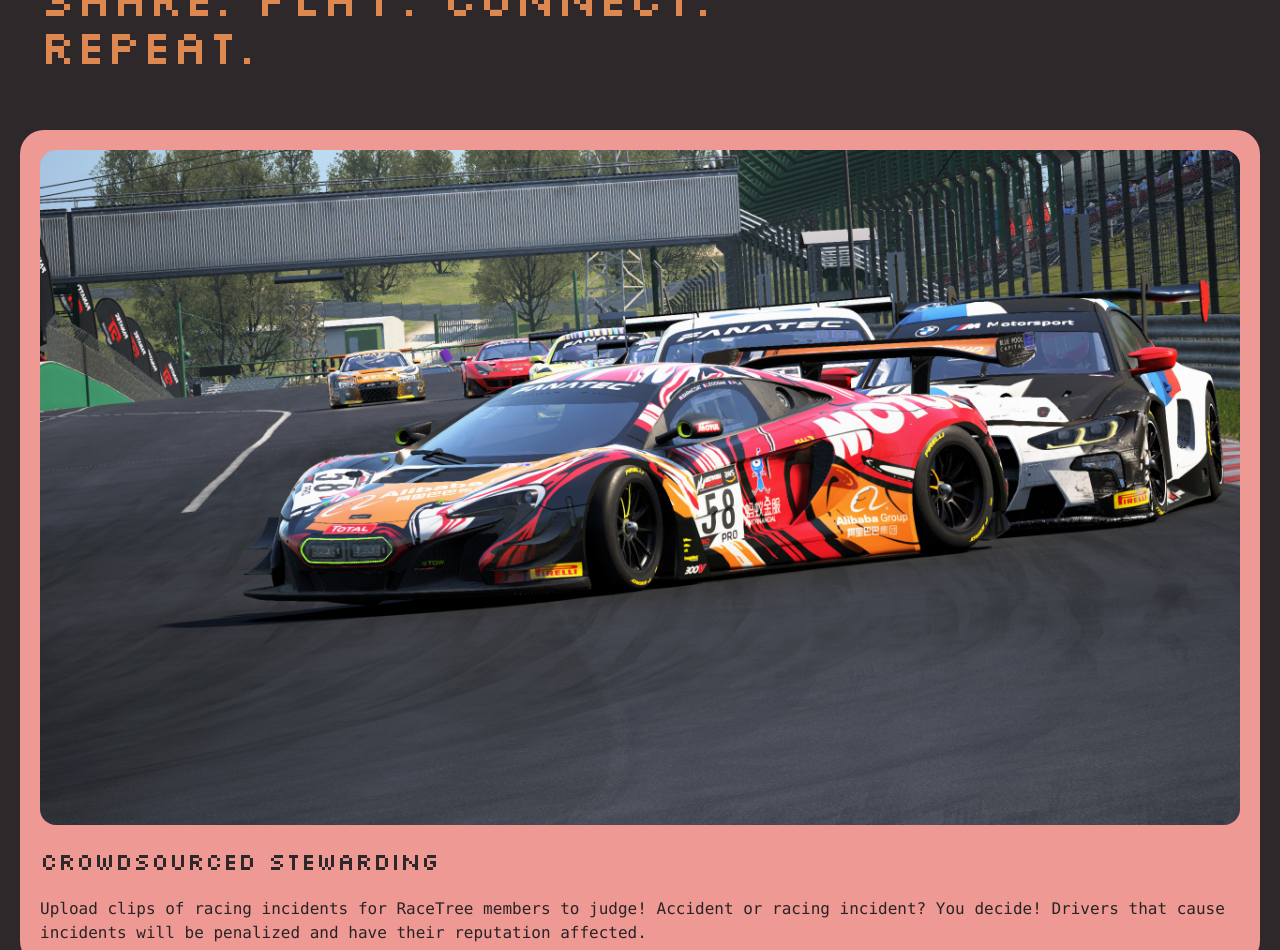
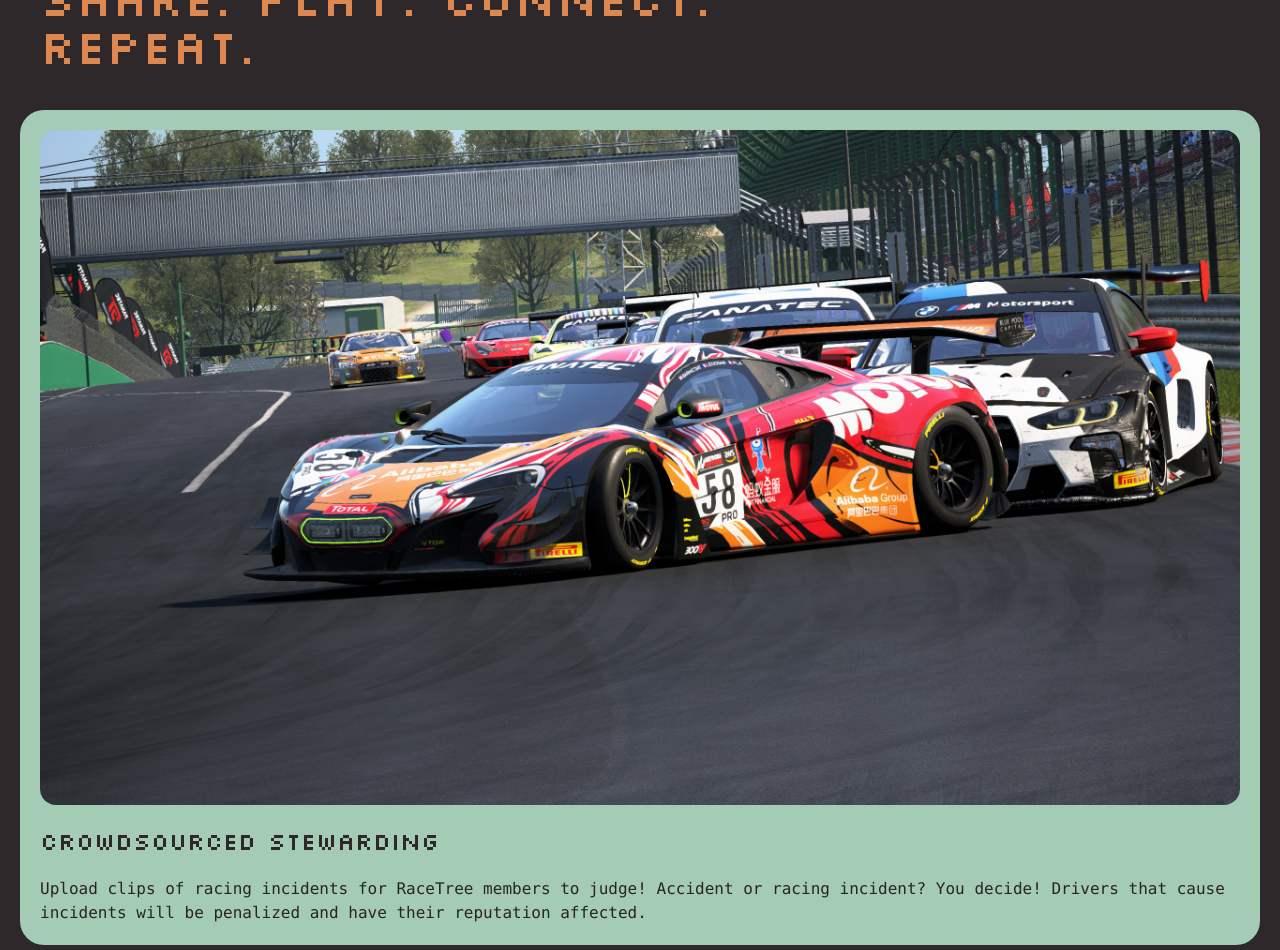
Before and after one commit to lai-kevin/RaceTree-Production, a Next.js app: page / in a window 1280 px wide. Shown: the part 982-1932 px from the top of the page. Built offline with nearby package versions, Linux system fonts and the light colour scheme; what tailwindcss-animated would draw is missing.

Commit message:
feat: homepage feature cards

```diff
--- a/app/page.tsx
+++ b/app/page.tsx
@@ -2,7 +2,9 @@
 import LandingScreen from '@/components/home/landing-screen'
 import Intro from '@/components/home/intro'
 import Footer from '@/components/global/footer'
-import Games from '@/components/home/games'
+import Stewarding from '@/components/home/stewarding'
+import Profiles from '@/components/home/profiles'
+import Represent from '@/components/home/represent'
 
 export default function Home() {
   return (
@@ -11,7 +13,9 @@
         <NavBar />
         <LandingScreen />
         <Intro />
-        <Games />
+        <Stewarding />
+        <Profiles />
+        <Represent />
         <Footer />
       </div>
     </main>
--- a/components/global/footer.tsx
+++ b/components/global/footer.tsx
@@ -4,7 +4,7 @@
     return (
         <footer className="footer footer-center p-10 bg-neutral text-secondary">
             <aside>
-                <h2 className="font-bold text-2xl">RaceTree</h2>
+                <h2 className="font-bold text-2xl">RaceTree.</h2>
                 <p className="font-bold">
                     Providing the Sim Racing Community tech since 2023
                 </p>
--- a/components/home/intro.tsx
+++ b/components/home/intro.tsx
@@ -1,12 +1,37 @@
+'use client'
+import { useEffect, useRef } from 'react';
+
 const Intro = () => {
+    const introRef = useRef<HTMLDivElement>(null);
+
+    useEffect(() => {
+        const observer = new IntersectionObserver((entries) => {
+            entries.forEach((entry) => {
+                if (entry.isIntersecting) {
+                    entry.target.classList.add('animate-fade-right');
+                }
+            });
+        });
+
+        if (introRef.current) {
+            observer.observe(introRef.current);
+        }
+
+        return () => {
+            if (introRef.current) {
+                observer.unobserve(introRef.current);
+            }
+        };
+    }, []);
+
     return (
         <div className="bg-neutral">
-            <div className="p-10 w-3/4">
+            <div className="p-10 w-3/4" ref={introRef}>
                 <h1 className="text-primary text-5xl">A universal profile for all your Sim Racing Activities</h1>
                 <h1 className="text-accent text-5xl mt-5">Share. Play. Connect. Repeat. </h1>
             </div>
         </div>
-    )
-}
+    );
+};
 
 export default Intro;
--- a/components/home/games.tsx
+++ b/components/home/profiles.tsx
@@ -4,9 +4,10 @@
 
 import { useEffect, useRef } from "react";
 
-const Games = () => {
+const Profiles = () => {
   const divRef = useRef<HTMLDivElement>(null);
 
+  // Intersection Observer. Only animate when the element is in view
   useEffect(() => {
     const observer = new IntersectionObserver((entries) => {
       entries.forEach((entry) => {
@@ -29,17 +30,16 @@
   }, []);
 
   return (
-    <div className="bg-neutral p-5">
-      <div ref={divRef} className="rounded-3xl bg-primary animate-once animate-ease-in">
+    <div className="bg-neutral px-5 pb-5">
+      <div ref={divRef} className="rounded-3xl bg-secondary animate-ease-in">
         <div className="p-5">
           <Image src={crash} alt="Crash" className="rounded-2xl" />
           <h1 className="text-2xl text-neutral pb-5 pt-5">
-            Crowdsourced Stewarding
+            Verified Profiles
           </h1>
           <p className="font-mono">
-            Upload clips of racing incidents for RaceTree members to judge!
-            Accident or racing incident? You decide! Drivers that cause
-            incidents will be penalized and have their reputation affected.
+            Connect your iRacing account or Steam account to verify your profile.
+            Verified profiles will have a badge on their profile and will be able to standout from the crowd.
           </p>
         </div>
       </div>
@@ -47,4 +47,4 @@
   );
 };
 
-export default Games;
+export default Profiles;
--- /dev/null
+++ b/components/home/represent.tsx
@@ -0,0 +1,51 @@
+'use client'
+import Image from "next/image";
+import crash from "../../images/crash.jpg";
+
+import { useEffect, useRef } from "react";
+
+const Represent = () => {
+  const divRef = useRef<HTMLDivElement>(null);
+
+  // Intersection Observer. Only animate when the element is in view
+  useEffect(() => {
+    const observer = new IntersectionObserver((entries) => {
+      entries.forEach((entry) => {
+        if (entry.isIntersecting) {
+          entry.target.classList.add("animate-fade");
+          observer.unobserve(entry.target);
+        }
+      });
+    });
+
+    if (divRef.current) {
+      observer.observe(divRef.current);
+    }
+
+    return () => {
+      if (divRef.current) {
+        observer.unobserve(divRef.current);
+      }
+    };
+  }, []);
+
+  return (
+    <div className="bg-neutral px-5 pb-5">
+      <div ref={divRef} className="rounded-3xl bg-secondary animate-ease-in">
+        <div className="p-5">
+          <Image src={crash} alt="Crash" className="rounded-2xl" />
+          <h1 className="text-2xl text-neutral pb-5 pt-5">
+            Profile Customization
+          </h1>
+          <p className="font-mono">
+            With RaceTree, you can customize your profile to your liking.
+            Represent your racing team or league with a custom banner.
+            Add your social media links and gaming platforms to your profile.
+          </p>
+        </div>
+      </div>
+    </div>
+  );
+};
+
+export default Represent;
--- /dev/null
+++ b/components/home/stewarding.tsx
@@ -0,0 +1,51 @@
+'use client'
+import Image from "next/image";
+import crash from "../../images/crash.jpg";
+
+import { useEffect, useRef } from "react";
+
+const Stewarding = () => {
+  const divRef = useRef<HTMLDivElement>(null);
+
+  // Intersection Observer. Only animate when the element is in view
+  useEffect(() => {
+    const observer = new IntersectionObserver((entries) => {
+      entries.forEach((entry) => {
+        if (entry.isIntersecting) {
+          entry.target.classList.add("animate-fade");
+          observer.unobserve(entry.target);
+        }
+      });
+    });
+
+    if (divRef.current) {
+      observer.observe(divRef.current);
+    }
+
+    return () => {
+      if (divRef.current) {
+        observer.unobserve(divRef.current);
+      }
+    };
+  }, []);
+
+  return (
+    <div className="bg-neutral px-5 pb-5">
+      <div ref={divRef} className="rounded-3xl bg-secondary animate-ease-in">
+        <div className="p-5">
+          <Image src={crash} alt="Crash" className="rounded-2xl" />
+          <h1 className="text-2xl text-neutral pb-5 pt-5">
+            Crowdsourced Stewarding
+          </h1>
+          <p className="font-mono">
+            Upload clips of racing incidents for RaceTree members to judge!
+            Accident or racing incident? You decide! Drivers that cause
+            incidents will be penalized and have their reputation affected.
+          </p>
+        </div>
+      </div>
+    </div>
+  );
+};
+
+export default Stewarding;
```
